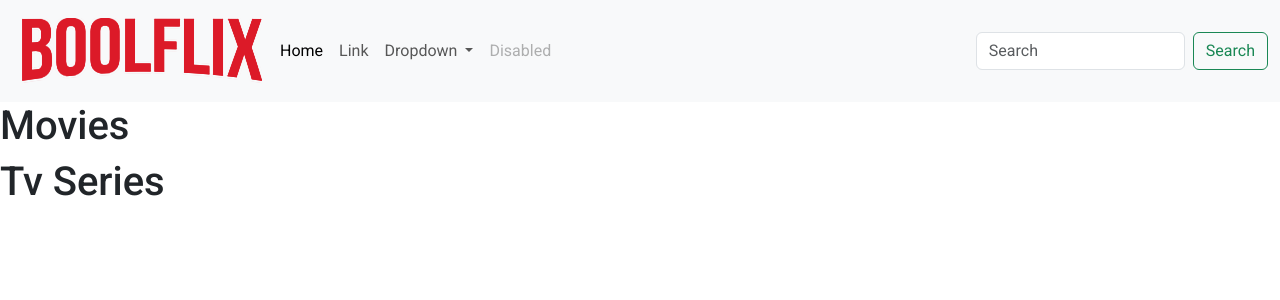
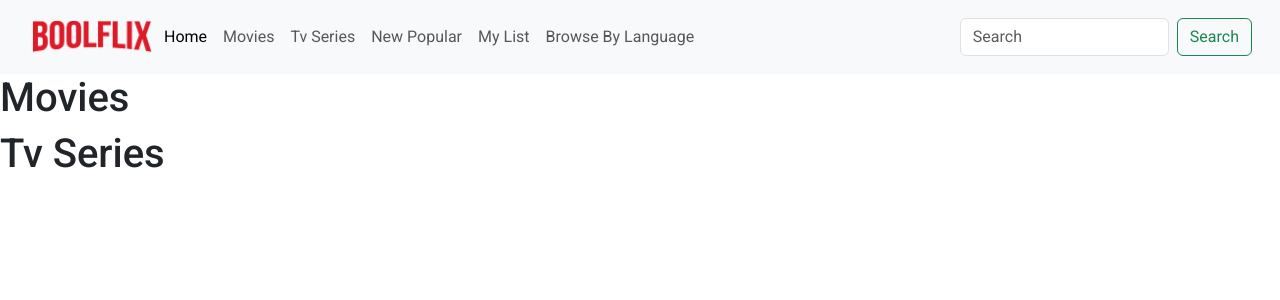
Before and after one commit to ruggerifrancesco/vite-boolflix, a Vue app: page /app in a window 1280 px wide. Shown: the top 300 px of the page. Built offline with nearby package versions, Linux system fonts and the light colour scheme.

Commit message:
refactoring nav contents to match knock off netflix

```diff
--- a/src/components/AppHeader.vue
+++ b/src/components/AppHeader.vue
@@ -1,34 +1,39 @@
 <template>
     <header>
-        <nav class="navbar navbar-expand-lg bg-light">
+        <nav class="navbar navbar-expand-lg bg-light p-3">
           <div class="container-fluid">
-            <img src="../assets/boolflix-logo.png" alt="BoolFlix Logo">
+            <div class="logo-brand">
+                <img src="../assets/boolflix-logo.png" alt="BoolFlix Logo">
+            </div>
+
             <button class="navbar-toggler" type="button" data-bs-toggle="collapse" data-bs-target="#navbarSupportedContent" aria-controls="navbarSupportedContent" aria-expanded="false" aria-label="Toggle navigation">
               <span class="navbar-toggler-icon"></span>
             </button>
 
             <div class="collapse navbar-collapse" id="navbarSupportedContent">
               <ul class="navbar-nav me-auto mb-2 mb-lg-0">
+
                 <li class="nav-item">
-                  <a class="nav-link active" aria-current="page" href="#">Home</a>
+                  <a class="nav-link active" aria-current="page" href="#">
+                    Home
+                  </a>
                 </li>
                 <li class="nav-item">
-                  <a class="nav-link" href="#">Link</a>
-                </li>
-                <li class="nav-item dropdown">
-                  <a class="nav-link dropdown-toggle" href="#" role="button" data-bs-toggle="dropdown" aria-expanded="false">
-                    Dropdown
-                  </a>
-                  <ul class="dropdown-menu">
-                    <li><a class="dropdown-item" href="#">Action</a></li>
-                    <li><a class="dropdown-item" href="#">Another action</a></li>
-                    <li><hr class="dropdown-divider"></li>
-                    <li><a class="dropdown-item" href="#">Something else here</a></li>
-                  </ul>
+                  <a class="nav-link" href="#">Movies</a>
                 </li>
                 <li class="nav-item">
-                  <a class="nav-link disabled">Disabled</a>
+                  <a class="nav-link" href="#">Tv Series</a>
                 </li>
+                <li class="nav-item">
+                  <a class="nav-link" href="#">New Popular</a>
+                </li>
+                <li class="nav-item">
+                  <a class="nav-link" href="#">My List</a>
+                </li>
+                <li class="nav-item">
+                  <a class="nav-link" href="#">Browse By Language</a>
+                </li>
+
               </ul>
               <div class="d-flex">
                 <input class="form-control me-2" type="search" placeholder="Search" aria-label="Search" v-model="searchQuery">
@@ -56,5 +61,13 @@ export default {
 
 
 <style lang="scss" scoped>
+    img {
+      display: block;
+      width: 100%;
+      height: 100%;
+    }
 
+    .logo-brand {
+        width: 8rem;
+    }
 </style>
```
